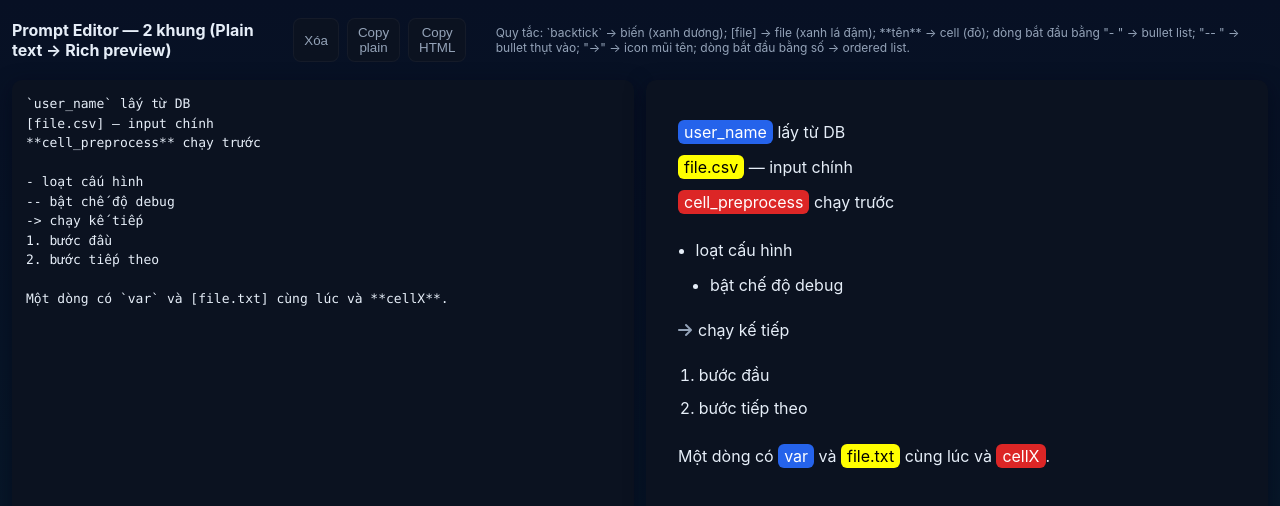
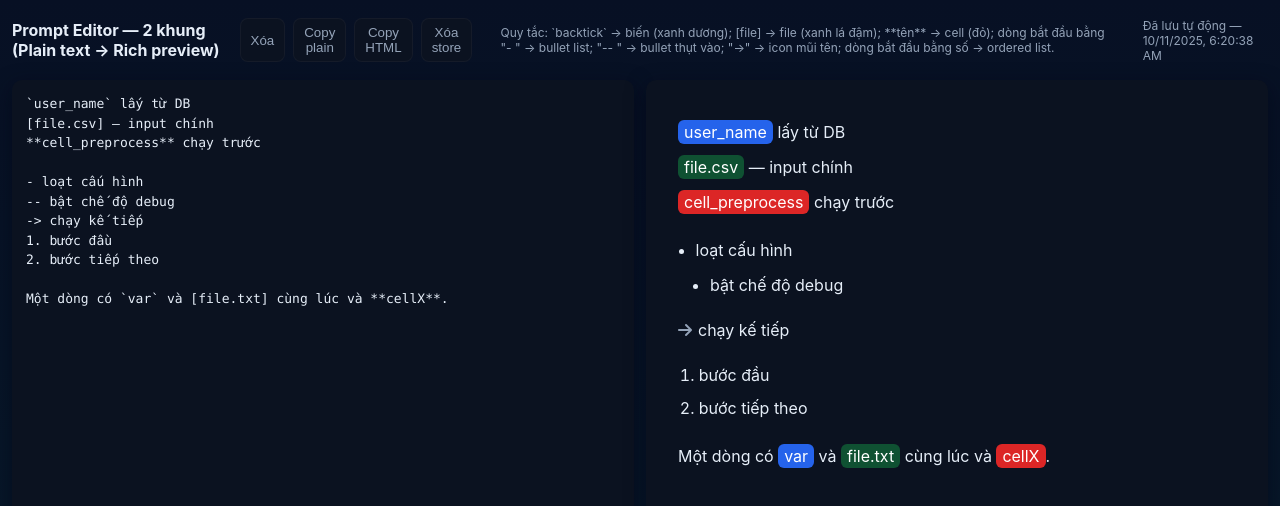
Before and after one commit to nhatkent333/ads333, a plain HTML site: page prompt-editor.html in a window 1280 px wide. Drawn offline with Linux system fonts and the light colour scheme.

Commit message:
Update prompt-editor.html

```diff
--- a/prompt-editor.html
+++ b/prompt-editor.html
@@ -8,7 +8,7 @@
   <style>
     :root{
       --bg:#0f172a; --panel:#0b1220; --muted:#94a3b8;
-      --var-bg:#2563eb; --file-bg:#FFFF00; --cell-bg:#dc2626;
+      --var-bg:#2563eb; --file-bg:#0f5132; --cell-bg:#dc2626;
     }
     html,body{height:100%;margin:0;font-family:Inter,ui-sans-serif,system-ui,Segoe UI,Roboto,"Helvetica Neue",Arial}
     body{background:linear-gradient(180deg,#071024 0%, #071b2b 100%);color:#e6eef8}
@@ -22,7 +22,7 @@
 
     /* highlight styles */
     .tok-var{background:var(--var-bg);color:white;padding:2px 6px;border-radius:6px}
-    .tok-file{background:var(--file-bg);color:black;padding:2px 6px;border-radius:6px}
+    .tok-file{background:var(--file-bg);color:white;padding:2px 6px;border-radius:6px}
     .tok-cell{background:var(--cell-bg);color:white;padding:2px 6px;border-radius:6px}
 
     /* lists */
@@ -40,6 +40,7 @@
     button{background:#0b1220;border:1px solid rgba(255,255,255,0.04);color:var(--muted);padding:6px 10px;border-radius:8px;cursor:pointer}
     button:active{transform:translateY(1px)}
     .hint{font-size:12px;color:var(--muted)}
+    .status{font-size:12px;color:var(--muted);margin-left:12px}
 
     /* responsive */
     @media (max-width:900px){.container{grid-template-columns:1fr} .toolbar{display:none}}
@@ -53,9 +54,11 @@
         <button id="btn-clear">Xóa</button>
         <button id="btn-copy-markup">Copy plain</button>
         <button id="btn-copy-html">Copy HTML</button>
+        <button id="btn-clear-store">Xóa store</button>
       </div>
       <div style="width:8px"></div>
       <div class="hint">Quy tắc: `backtick` → biến (xanh dương); [file] → file (xanh lá đậm); **tên** → cell (đỏ); dòng bắt đầu bằng "- " → bullet list; "-- " → bullet thụt vào; "->" → icon mũi tên; dòng bắt đầu bằng số → ordered list.</div>
+      <div class="status" id="save-status">Đang sử dụng chế độ lưu tự động — chưa lưu</div>
     </header>
 
     <main class="container">
@@ -71,11 +74,21 @@
 
 <script>
 (function(){
+  const STORAGE_KEY = 'prompt_editor_v1'
+  const DAYS = 3000
+  const EXPIRY_MS = DAYS * 24 * 60 * 60 * 1000 // 3000 days in ms
+
   const editor = document.getElementById('editor')
   const preview = document.getElementById('preview')
   const btnClear = document.getElementById('btn-clear')
   const btnCopyMarkup = document.getElementById('btn-copy-markup')
   const btnCopyHtml = document.getElementById('btn-copy-html')
+  const btnClearStore = document.getElementById('btn-clear-store')
+  const status = document.getElementById('save-status')
+
+  let saveTimer = null
+
+  function setStatus(text){ status.textContent = text }
 
   function escapeHtml(s){
     return s.replace(/&/g,'&amp;').replace(/</g,'&lt;').replace(/>/g,'&gt;')
@@ -88,7 +101,6 @@
     let out = ''
     let i = 0
     while(i < lines.length){
-      // handle nested bullets (--)
       if(/^\s*\-\-\s+/.test(lines[i])){
         out += '<ul style="padding-left:2rem">'
         while(i < lines.length && /^\s*\-\-\s+/.test(lines[i])){
@@ -100,14 +112,12 @@
         continue
       }
 
-      // handle arrow lines (->)
       if(/^\s*\-\>\s+/.test(lines[i])){
         out += '<p class="arrow-line"><i class="fa-solid fa-arrow-right"></i>' + inlineTokens(lines[i].replace(/^\s*\-\>\s+/, '')) + '</p>'
         i++
         continue
       }
 
-      // handle bullet groups (-)
       if(/^\s*\-\s+/.test(lines[i])){
         out += '<ul>'
         while(i < lines.length && /^\s*\-\s+/.test(lines[i])){
@@ -119,7 +129,6 @@
         continue
       }
 
-      // handle ordered groups: lines starting with number + dot or number + space
       if(/^\s*\d+[\.)]?\s+/.test(lines[i])){
         out += '<ol>'
         while(i < lines.length && /^\s*\d+[\.)]?\s+/.test(lines[i])){
@@ -131,7 +140,6 @@
         continue
       }
 
-      // normal paragraph (preserve blank lines)
       if(lines[i].trim() === ''){
         out += '<div style="height:8px"></div>'
       } else {
@@ -151,7 +159,49 @@
     return t
   }
 
-  editor.addEventListener('input', ()=> render(editor.value))
+  // Storage helpers (using localStorage so it works in any Chrome browser page)
+  function saveToStore(value){
+    try{
+      const obj = { value, ts: Date.now() }
+      localStorage.setItem(STORAGE_KEY, JSON.stringify(obj))
+      setStatus('Đã lưu tự động — ' + new Date(obj.ts).toLocaleString())
+    }catch(e){
+      setStatus('Lỗi khi lưu: ' + e.message)
+    }
+  }
+
+  function loadFromStore(){
+    try{
+      const raw = localStorage.getItem(STORAGE_KEY)
+      if(!raw) return null
+      const obj = JSON.parse(raw)
+      if(!obj || !obj.ts) return null
+      if(Date.now() - obj.ts > EXPIRY_MS){
+        // expired
+        localStorage.removeItem(STORAGE_KEY)
+        return null
+      }
+      return obj.value
+    }catch(e){
+      console.error('loadFromStore', e)
+      return null
+    }
+  }
+
+  function clearStore(){
+    try{ localStorage.removeItem(STORAGE_KEY); setStatus('Đã xóa store') }catch(e){ setStatus('Không xóa được: '+e.message) }
+  }
+
+  // debounce save
+  function scheduleSave(){
+    if(saveTimer) clearTimeout(saveTimer)
+    saveTimer = setTimeout(()=>{
+      saveToStore(editor.value)
+    }, 600)
+  }
+
+  // events
+  editor.addEventListener('input', ()=>{ render(editor.value); scheduleSave() })
   editor.addEventListener('keydown', (e)=>{
     if(e.key === 'Tab'){
       e.preventDefault()
@@ -162,22 +212,38 @@
       el.value = val.slice(0,start) + '  ' + val.slice(end)
       el.selectionStart = el.selectionEnd = start + 2
       render(el.value)
+      scheduleSave()
     }
   })
 
-  btnClear.addEventListener('click', ()=>{ editor.value = ''; render('') })
-
+  btnClear.addEventListener('click', ()=>{ editor.value = ''; render(''); scheduleSave() })
   btnCopyMarkup.addEventListener('click', async ()=>{
     try{ await navigator.clipboard.writeText(editor.value); alert('Đã copy plain text') }catch(e){ alert('Không copy được: '+e) }
   })
-
   btnCopyHtml.addEventListener('click', async ()=>{
     try{ await navigator.clipboard.writeText(preview.innerHTML); alert('Đã copy HTML của preview') }catch(e){ alert('Không copy được: '+e) }
   })
+  btnClearStore.addEventListener('click', ()=>{ if(confirm('Xóa dữ liệu lưu trữ local của ứng dụng?')) clearStore() })
 
+  // save on unload
+  window.addEventListener('beforeunload', ()=>{
+    try{ saveToStore(editor.value) }catch(e){}
+  })
+
+  // init: try to load from store (if not expired)
+  const stored = loadFromStore()
   const demo = "`user_name` lấy từ DB\n[file.csv] — input chính\n**cell_preprocess** chạy trước\n\n- loạt cấu hình\n-- bật chế độ debug\n-> chạy kế tiếp\n1. bước đầu\n2. bước tiếp theo\n\nMột dòng có `var` và [file.txt] cùng lúc và **cellX**."
-  editor.value = demo
-  render(demo)
+  if(stored !== null && stored !== undefined){
+    editor.value = stored
+    setStatus('Đã khôi phục nội dung lưu — ' + new Date().toLocaleString())
+  } else {
+    editor.value = demo
+    setStatus('Sử dụng nội dung mẫu — chưa có dữ liệu lưu')
+  }
+
+  render(editor.value)
+  // also save initial content so expiry counts from first save
+  scheduleSave()
 })()
 </script>
 </body>
```
